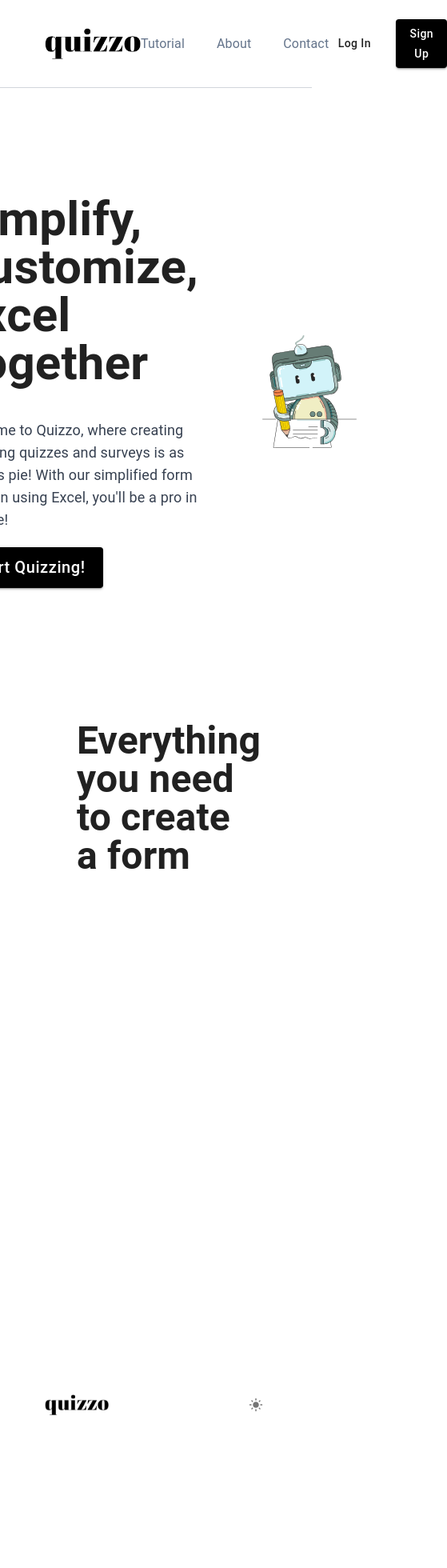
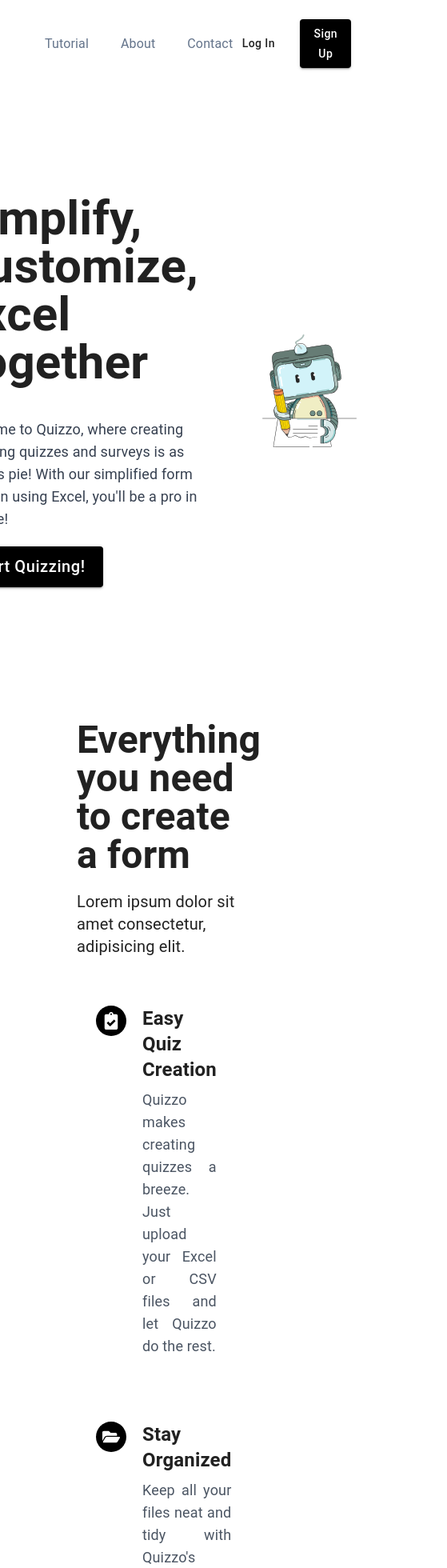
Before and after one commit to yuviS003/exam-companion-ui, a React (Vite) app: page / in a window 390 px wide. Shown: the top 1960 px of the page at 80% size, 559 px wide, since content can reach past the window. Before the commit the page ends 1798 px from the top, so only its background shows below. Built offline with nearby package versions, Linux system fonts and the light colour scheme.

Commit message:
tutorial, about, contact sections added

```diff
--- a/package.json
+++ b/package.json
@@ -20,7 +20,9 @@
     "react": "^18.2.0",
     "react-dom": "^18.2.0",
     "react-icons": "^5.0.1",
-    "react-router-dom": "^6.22.1"
+    "react-player": "^2.15.1",
+    "react-router-dom": "^6.22.1",
+    "react-scroll": "^1.9.0"
   },
   "devDependencies": {
     "@types/react": "^18.2.55",
--- /dev/null
+++ b/src/components/AboutTeam/AboutTeam.jsx
@@ -0,0 +1,41 @@
+const team = [
+  {
+    name: "Aayushmaan Mishra",
+    designation: "Developer",
+    pic: "https://images.unsplash.com/photo-1633332755192-727a05c4013d?&fit=crop&w=280",
+  },
+  {
+    name: "Yuvraj Singh",
+    designation: "Developer",
+    pic: "https://images.unsplash.com/photo-1633332755192-727a05c4013d?&fit=crop&w=280",
+  },
+];
+
+const AboutTeam = () => {
+  return (
+    <div className="min-h-screen flex flex-col pt-2 pb-10 gap-5" id="About">
+      <span className="w-full text-center font-bold text-5xl">About</span>
+      <span className="w-full text-center text-xl">
+        We are a small passionate team.
+      </span>
+      <div className="w-full pt-10 flex justify-center gap-20">
+        {team.map((_team, i) => (
+          <div
+            className="flex flex-col items-center justify-center gap-3"
+            key={i}
+          >
+            <img
+              src={_team.pic}
+              alt="team member"
+              className="object-cover rounded hover:shadow-lg hover:shadow-black transition"
+            />
+            <span className="text-xl font-light">{_team.name}</span>
+            <span className="text-gray-600">{_team.designation}</span>
+          </div>
+        ))}
+      </div>
+    </div>
+  );
+};
+
+export default AboutTeam;
--- /dev/null
+++ b/src/components/Contact/Contact.jsx
@@ -0,0 +1,60 @@
+import { Button } from "@mui/material";
+import { CiLocationOn } from "react-icons/ci";
+import { MdOutlineMailOutline } from "react-icons/md";
+
+const Contact = () => {
+  return (
+    <div className="min-h-screen flex flex-col pt-2 pb-10 gap-5" id="Contact">
+      <span className="w-full text-center font-bold text-5xl">Contact</span>
+      <span className="w-full text-center text-xl">We are a here to help.</span>
+      <div className="w-full flex justify-around pt-14 px-10">
+        <div className="w-fit flex flex-col gap-3">
+          <span className="text-3xl font-bold">Contact Quizzo</span>
+          <span className="text-xl text-gray-600">
+            Have something to say? We are here to help.
+            <br /> Fill up the form or send email
+          </span>
+          <div className="text-lg flex flex-col gap-1 pl-1 text-gray-600">
+            <div className="flex items-center justify-center gap-2 w-fit">
+              <CiLocationOn />
+              Lucknow, India
+            </div>
+            <div className="flex items-center justify-center gap-2 w-fit">
+              <MdOutlineMailOutline /> help@quizzo.com
+            </div>
+          </div>
+        </div>
+        <form className="w-1/2 flex flex-col items-center justify-center gap-5">
+          <input
+            type="text"
+            required
+            placeholder="What is your name ?"
+            className="w-full border-2 border-gray-400 rounded-lg p-3 placeholder:text-gray-700 text-xl outline-none ring-0 focus:border-gray-600 transition duration-200"
+          />
+          <input
+            type="email"
+            required
+            placeholder="Your email address"
+            className="w-full border-2 border-gray-400 rounded-lg p-3 placeholder:text-gray-700 text-xl outline-none ring-0 focus:border-gray-600 transition duration-200"
+          />
+          <textarea
+            placeholder="Your message"
+            required
+            className="w-full border-2 border-gray-400 rounded-lg p-3 placeholder:text-gray-700 text-xl outline-none ring-0 focus:border-gray-600 transition duration-200 resize-none"
+            rows={4}
+          />
+          <Button
+            variant="contained"
+            sx={{ backgroundColor: "black", color: "white", fontSize: 18 }}
+            size="large"
+            fullWidth
+          >
+            Submit
+          </Button>
+        </form>
+      </div>
+    </div>
+  );
+};
+
+export default Contact;
--- a/src/components/Features/Features.jsx
+++ b/src/components/Features/Features.jsx
@@ -1,9 +1,73 @@
+import {
+  FaClipboardCheck,
+  FaComments,
+  FaEdit,
+  FaFolderOpen,
+  FaUserFriends,
+  FaUsers,
+} from "react-icons/fa";
+
+const features = [
+  {
+    icon: <FaClipboardCheck size={22} color="white" />,
+    title: "Easy Quiz Creation",
+    description:
+      "Quizzo makes creating quizzes a breeze. Just upload your Excel or CSV files and let Quizzo do the rest.",
+  },
+  {
+    icon: <FaFolderOpen size={22} color="white" />,
+    title: "Stay Organized",
+    description:
+      "Keep all your files neat and tidy with Quizzo's built-in file manager.",
+  },
+  {
+    icon: <FaEdit size={22} color="white" />,
+    title: "Customize Your Quizzes",
+    description:
+      "Tailor your quizzes to fit your needs with Quizzo's user-friendly editing tools.",
+  },
+  {
+    icon: <FaUserFriends size={22} color="white" />,
+    title: "Engage Your Audience",
+    description:
+      "Quizzo helps you captivate your audience with interactive quizzes and surveys.",
+  },
+  {
+    icon: <FaComments size={22} color="white" />,
+    title: "Improve Together",
+    description:
+      "Gather feedback and share results seamlessly with Quizzo's collaboration features.",
+  },
+  {
+    icon: <FaUsers size={22} color="white" />,
+    title: "Powered by Community",
+    description:
+      "Quizzo is driven by a vibrant community of educators and learners, always evolving to meet your needs.",
+  },
+];
+
 const Features = () => {
   return (
-    <div className="min-h-screen py-8 px-10">
+    <div className="min-h-screen py-8 px-10 flex flex-col gap-5">
       <span className="font-bold text-5xl">
         Everything you need to create a form
       </span>
+      <span className="text-xl">
+        Lorem ipsum dolor sit amet consectetur, adipisicing elit.
+      </span>
+      <div className="my-10 px-6  grid grid-cols-1 md:grid-cols-2 lg:grid-cols-3 gap-x-5 gap-y-20">
+        {features.map((_feat, i) => (
+          <div key={i} className="flex gap-5">
+            <span className="bg-black h-fit p-2 rounded-full">{_feat.icon}</span>
+            <div className="flex flex-col gap-2">
+              <span className="font-bold text-2xl">{_feat.title}</span>
+              <span className="text-gray-600 text-justify text-lg">
+                {_feat.description}
+              </span>
+            </div>
+          </div>
+        ))}
+      </div>
     </div>
   );
 };
--- a/src/components/Footer/Footer.jsx
+++ b/src/components/Footer/Footer.jsx
@@ -9,9 +9,13 @@
 const Footer = ({ currentTheme, toggleCurrentTheme }) => {
   return (
     <div
-      className={`h-[10vh] ${styles.sectionPaddingX} flex justify-between items-center`}
+      className={`h-[15vh] ${styles.sectionPaddingX} flex justify-between items-center`}
     >
       <Logo currentTheme={currentTheme} className="w-[80px] bg-cover" />
+      <span className="text-gray-400 tracking-wider text-sm text-center">
+        Copyright © 2024 Quizzo. <br />
+        All rights reserved.
+      </span>
       <IconButton aria-label="delete" size="small" onClick={toggleCurrentTheme}>
         {currentTheme === lightTheme ? (
           <LightModeIcon fontSize="inherit" />
--- a/src/components/Hero/Hero.jsx
+++ b/src/components/Hero/Hero.jsx
@@ -3,7 +3,10 @@
 
 const Hero = () => {
   return (
-    <div className="min-h-[90vh] px-20 flex items-center justify-center gap-20">
+    <div
+      id="hero"
+      className="min-h-[90vh] px-20 flex items-center justify-center gap-20"
+    >
       <div className="flex flex-col gap-10 max-w-[650px]">
         <span className="text-6xl font-bold">
           Simplify, Customize, Excel Together
--- /dev/null
+++ b/src/components/HeroBottomBanner/HeroBottomBanner.jsx
@@ -0,0 +1,22 @@
+import { Button } from "@mui/material";
+
+const HeroBottomBanner = () => {
+  return (
+    <div className="mb-20 w-full rounded-xl bg-black text-white flex flex-col items-center justify-center gap-8 py-32">
+      <span className="font-bold text-6xl">Build forms faster</span>
+      <span className="text-xl text-gray-500 max-w-[850px] text-center">
+        Lorem ipsum dolor sit amet consectetur adipisicing elit. Dolorum
+        reprehenderit quis eos iusto optio iure.
+      </span>
+      <Button
+        variant="contained"
+        sx={{ backgroundColor: "white", color: "black", fontSize: 18 }}
+        size="large"
+      >
+        Get Started
+      </Button>
+    </div>
+  );
+};
+
+export default HeroBottomBanner;
--- a/src/components/Logo/Logo.jsx
+++ b/src/components/Logo/Logo.jsx
@@ -1,14 +1,24 @@
+import { Link } from "react-scroll";
 import { darkLogo, lightLogo } from "../../assets";
 import lightTheme from "../../themes/lightTheme";
 import PropTypes from "prop-types";
 
 const Logo = ({ currentTheme, className }) => {
   return (
-    <img
-      src={currentTheme === lightTheme ? darkLogo : lightLogo}
-      alt="logo"
-      className={className}
-    />
+    <Link
+      activeClass="active"
+      to="hero"
+      spy={true}
+      smooth={true}
+      offset={-100}
+      duration={500}
+    >
+      <img
+        src={currentTheme === lightTheme ? darkLogo : lightLogo}
+        alt="logo"
+        className={className}
+      />
+    </Link>
   );
 };
 
--- a/src/components/Navbar/Navbar.jsx
+++ b/src/components/Navbar/Navbar.jsx
@@ -3,6 +3,7 @@
 import Logo from "../Logo/Logo";
 import PropTypes from "prop-types";
 import { useNavigate } from "react-router-dom";
+import { Link } from "react-scroll";
 
 const Navbar = ({ currentTheme }) => {
   const navigate = useNavigate();
@@ -12,19 +13,25 @@
 
   return (
     <div
-      className={`${styles.sectionPaddingX} flex justify-between items-center py-6 border-b border-gray-300 dark:border-b-0`}
+      className={`${styles.sectionPaddingX} sticky bg-white top-0 left-0 z-[100] flex justify-between items-center py-6`}
     >
       <Logo currentTheme={currentTheme} className="w-[120px] bg-cover" />
 
       {/* NavLinks */}
       <div className="flex items-center justify-center gap-10">
         {["Tutorial", "About", "Contact"].map((navText, i) => (
-          <span
+          <Link
+            activeClass="active"
+            to={navText}
+            spy={true}
+            smooth={true}
+            offset={-100}
+            duration={500}
             key={i}
             className="text-slate-500 cursor-pointer hover:text-slate-800 active:text-slate-800 transition"
           >
             {navText}
-          </span>
+          </Link>
         ))}
       </div>
 
--- /dev/null
+++ b/src/components/Tutorial/Tutorial.jsx
@@ -0,0 +1,22 @@
+import ReactPlayer from "react-player";
+
+const Tutorial = () => {
+  return (
+    <div className="min-h-screen flex flex-col pt-2 pb-10 gap-5" id="Tutorial">
+      <span className="w-full text-center font-bold text-5xl">Take a look</span>
+      <span className="w-full text-center text-xl">
+        Quizzo is very easy to use. Here is a quick tutorial.
+      </span>
+      <div className="w-full flex items-center justify-center pt-5">
+        <ReactPlayer
+          url="path_to_your_video.mp4"
+          controls
+          width="700px"
+          height="100%"
+        />
+      </div>
+    </div>
+  );
+};
+
+export default Tutorial;
--- a/src/pages/Homepage/Homepage.jsx
+++ b/src/pages/Homepage/Homepage.jsx
@@ -1,5 +1,9 @@
+import AboutTeam from "../../components/AboutTeam/AboutTeam";
+import Contact from "../../components/Contact/Contact";
 import Features from "../../components/Features/Features";
 import Hero from "../../components/Hero/Hero";
+import HeroBottomBanner from "../../components/HeroBottomBanner/HeroBottomBanner";
+import Tutorial from "../../components/Tutorial/Tutorial";
 import styles from "../../styles";
 
 const Homepage = () => {
@@ -7,6 +11,10 @@
     <div className={`${styles.sectionPaddingX}`}>
       <Hero />
       <Features />
+      <Tutorial />
+      <AboutTeam />
+      <Contact />
+      <HeroBottomBanner />
     </div>
   );
 };
```
Also changed, not shown: 1 other file (tests, documents, lock files or other folders).
